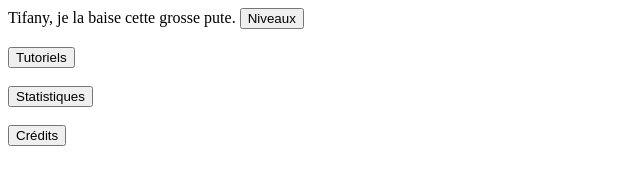
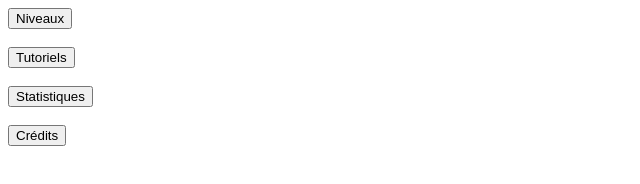
Before and after one commit to matthieu-bailly/71left, a plain HTML site: page www/index.html in a window 1280 px wide. Shown: the whole page, without its empty margins (0-640 px from the left). Drawn offline with Linux system fonts and the light colour scheme.

Commit message:
09/02/18
J'ai enlevé la ligne du lol car c'était méchant et je suis pas méchant moi je veux que tout le monde m'aime. Si c'est pas le cas après tous les matins je pleyure et je me scarifie et ça fait mal c'est horrible

```diff
--- a/www/index.html
+++ b/www/index.html
@@ -10,7 +10,6 @@
         <title>71% Left</title>
     </head>
     <body>
-    Tifany, je la baise cette grosse pute.
          <a href="Niveaux.html"><button type="button" id='launch_acci'>Niveaux</button></a>
          <br/>
          <br/>
```
